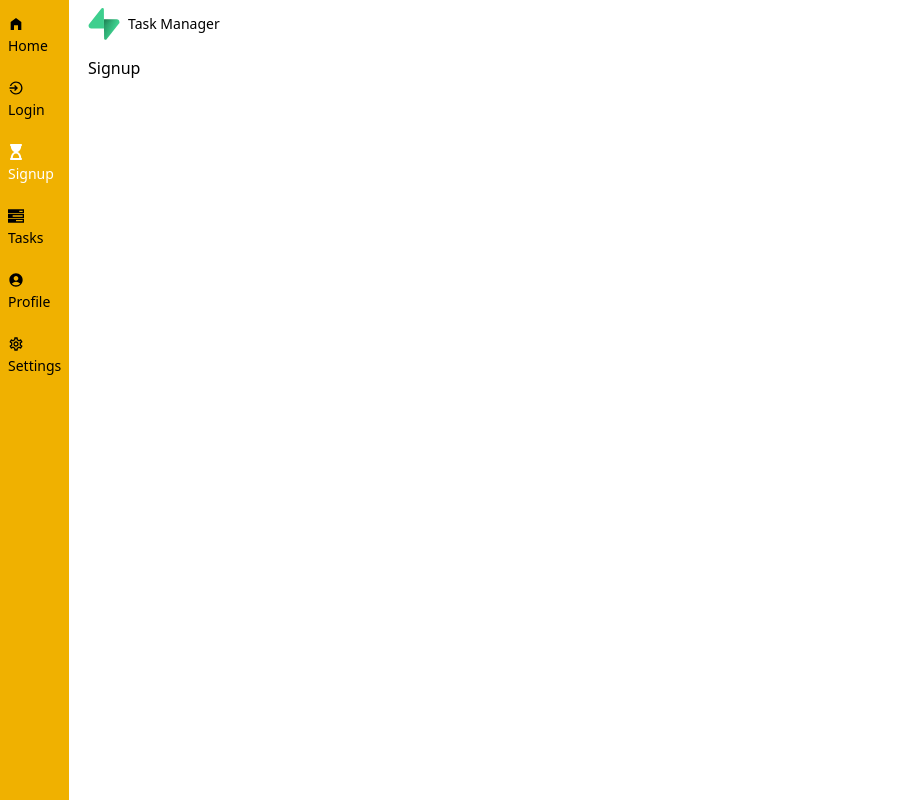
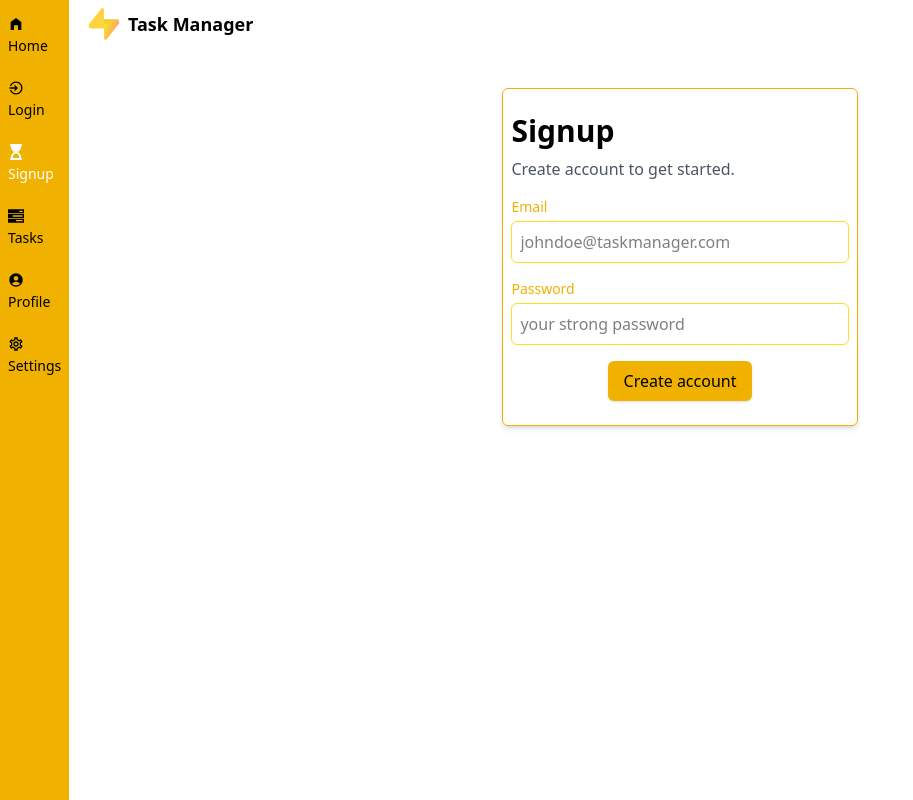
Before and after one commit to StevenMODIMO/task-manager-react-supabase, a React (Vite) app: page /signup in a window 1280 px wide. Shown: the whole page, without its empty margins (0-913 px from the left). Built offline with nearby package versions, Linux system fonts and the light colour scheme.

Commit message:
task-manger: react+supabase

```diff
--- a/src/components/Logo.tsx
+++ b/src/components/Logo.tsx
@@ -3,7 +3,7 @@ export default function Logo() {
     <div>
       <header className="flex items-center gap-2">
         <img src="/supabase-logo.svg" alt="app-logo" className="w-8 h-8" />
-        <h1 className="text-sm dark:text-white">Task Manager</h1>
+        <h1 className="text-lg font-bold dark:text-white">Task Manager</h1>
       </header>
     </div>
   );
--- a/src/pages/Login.tsx
+++ b/src/pages/Login.tsx
@@ -4,5 +4,54 @@ export default function Login() {
   useEffect(() => {
     document.title = "Login into your account";
   }, []);
-  return <div className="dark:text-white">Login</div>;
+  return (
+    <div className="dark:text-white sm:w-[50%] mt-8 shadow-md sm:mx-auto lg:w-[30%] py-6 px-2 lg:border lg:border-yellow-500 lg:rounded-md">
+      <h1 className="text-3xl font-bold">Login</h1>
+      <p className="mt-2 text-gray-600 dark:text-gray-400">
+        Please login to your account to continue.
+      </p>
+      <div className="mt-4">
+        <form className="flex flex-col gap-4">
+          <div>
+            <label
+              htmlFor="email"
+              className="block text-sm font-medium text-yellow-500 dark:text-yellow-300"
+            >
+              Email
+            </label>
+            <input
+              type="email"
+              id="email"
+              name="email"
+              required
+              className="p-2 outline-none mt-1 block w-full rounded-md border border-yellow-300 dark:text-white"
+              placeholder="johndoe@taskmanager.com"
+            />
+          </div>
+          <div>
+            <label
+              htmlFor="password"
+              className="block text-sm font-medium text-yellow-500 dark:text-yellow-300"
+            >
+              Password
+            </label>
+            <input
+              type="password"
+              id="password"
+              name="password"
+              required
+              className="p-2 outline-none mt-1 block w-full rounded-md border border-yellow-300 dark:text-white"
+              placeholder="your strong password"
+            />
+          </div>
+          <button
+            type="submit"
+            className="py-2 px-4 bg-yellow-500 w-fit mx-auto text-black dark:text-white rounded-md shadow-sm hover:bg-yellow-300"
+          >
+            Login
+          </button>
+        </form>
+      </div>
+    </div>
+  );
 }
--- a/src/pages/Signup.tsx
+++ b/src/pages/Signup.tsx
@@ -4,5 +4,54 @@ export default function Signup() {
   useEffect(() => {
     document.title = "Signup for a new account";
   }, []);
-  return <div className="dark:text-white">Signup</div>;
+  return (
+    <div className="dark:text-white sm:w-[50%] mt-8 shadow-md sm:mx-auto lg:w-[30%] py-6 px-2 lg:border lg:border-yellow-500 lg:rounded-md">
+      <h1 className="text-3xl font-bold">Signup</h1>
+      <p className="mt-2 text-gray-600 dark:text-gray-400">
+        Create account to get started.
+      </p>
+      <div className="mt-4">
+        <form className="flex flex-col gap-4">
+          <div>
+            <label
+              htmlFor="email"
+              className="block text-sm font-medium text-yellow-500 dark:text-yellow-300"
+            >
+              Email
+            </label>
+            <input
+              type="email"
+              id="email"
+              name="email"
+              required
+              className="p-2 outline-none mt-1 block w-full rounded-md border border-yellow-300 dark:text-white"
+              placeholder="johndoe@taskmanager.com"
+            />
+          </div>
+          <div>
+            <label
+              htmlFor="password"
+              className="block text-sm font-medium text-yellow-500 dark:text-yellow-300"
+            >
+              Password
+            </label>
+            <input
+              type="password"
+              id="password"
+              name="password"
+              required
+              className="p-2 outline-none mt-1 block w-full rounded-md border border-yellow-300 dark:text-white"
+              placeholder="your strong password"
+            />
+          </div>
+          <button
+            type="submit"
+            className="py-2 px-4 bg-yellow-500 w-fit mx-auto text-black dark:text-white rounded-md shadow-sm hover:bg-yellow-300"
+          >
+            Create account
+          </button>
+        </form>
+      </div>
+    </div>
+  );
 }
```
Also changed, not shown: public/supabase-logo.svg.
